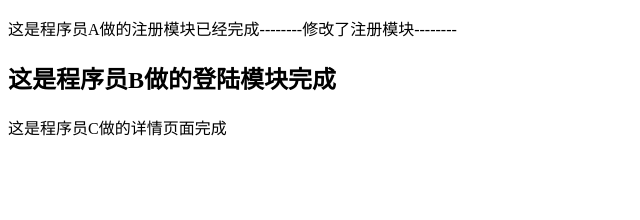
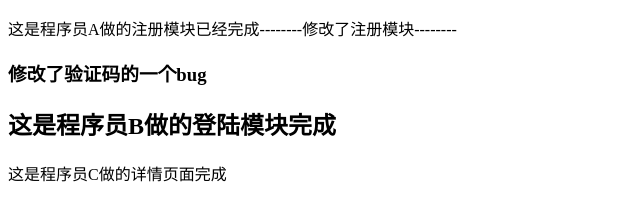
Before and after one commit to wangsk69/PM, a plain HTML site: page index.html in a window 1280 px wide. Shown: the whole page, without its empty margins (0-640 px from the left). Drawn offline with Linux system fonts and the light colour scheme.

Commit message:
修复了验证码的bugg

```diff
--- a/index.html
+++ b/index.html
@@ -6,6 +6,7 @@
 </head>
 <body>
 <p>这是程序员A做的注册模块已经完成--------修改了注册模块--------</p>
+<h3>修改了验证码的一个bug</h3>
 <h2>这是程序员B做的登陆模块完成</h2>
 <span>这是程序员C做的详情页面完成</span>
 </body>
```
